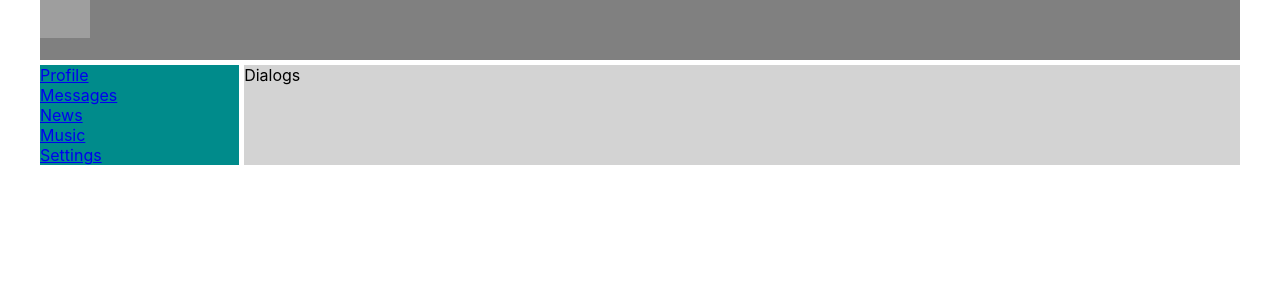
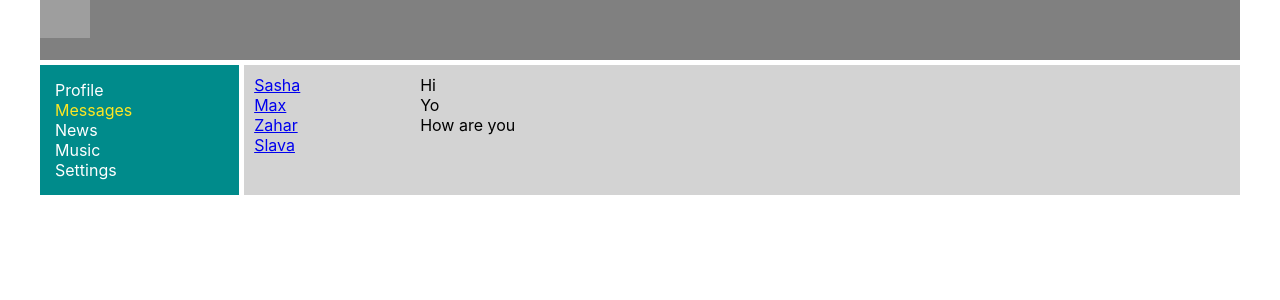
Before and after one commit to Xanclry/ReactDemo, a React (Create React App) app: page /dialogs in a window 1280 px wide. Shown: the top 300 px of the page. Built offline with nearby package versions, Linux system fonts and the light colour scheme; grey boxes are pictures that could not be loaded.

Commit message:
Added simple dialog page

```diff
--- a/src/components/Dialogs/Dialogs.js
+++ b/src/components/Dialogs/Dialogs.js
@@ -1,10 +1,29 @@
 import React from "react";
 import s from './Dialogs.module.css'
+import {NavLink} from "react-router-dom";
 
 const Dialogs = (props) => {
     return (
-        <div>
-            Dialogs
+        <div className={s.dialogs}>
+            <div className={s.dialogItems}>
+                <div className={s.dialog}>
+                    <NavLink to={'/dialogs/1'}>Sasha</NavLink>
+                </div>
+                <div className={s.dialog + ' ' + s.active}>
+                    <NavLink to={'/dialogs/2'}>Max</NavLink>
+                </div>
+                <div className={s.dialog}>
+                    <NavLink to={'/dialogs/3'}>Zahar</NavLink>
+                </div>
+                <div className={s.dialog}>
+                    <NavLink to={'/dialogs/4'}>Slava</NavLink>
+                </div>
+            </div>
+            <div className={s.messages}>
+                <div className={s.message}>Hi</div>
+                <div className={s.message}>Yo</div>
+                <div className={s.message}>How are you</div>
+            </div>
         </div>
     )
 }
--- a/src/components/Dialogs/Dialogs.module.css
+++ b/src/components/Dialogs/Dialogs.module.css
@@ -0,0 +1,25 @@
+.dialogs {
+    display: grid;
+    grid-template-columns: 2fr 10fr;
+}
+
+.dialogItems {
+    padding: 10px;
+}
+
+.dialogItems .active {
+    color: darkcyan;
+}
+
+.dialog {
+
+}
+
+.messages {
+    padding: 10px;
+
+}
+
+.message {
+
+}
--- a/src/components/Navbar/Navbar.js
+++ b/src/components/Navbar/Navbar.js
@@ -1,24 +1,25 @@
 import React from "react"
 import s from './Navbar.module.css'
+import {NavLink} from "react-router-dom";
 
 
 const Navbar = () => {
     return (
         <nav className={s.nav}>
-            <div className={`${s.item} ${s.active}`}>
-                <a href={'/profile'}>Profile</a>
+            <div className={s.item}>
+                <NavLink to={'/profile'} activeClassName={s.active}>Profile</NavLink>
             </div>
             <div className={s.item}>
-                <a href={'/dialogs'}>Messages</a>
+                <NavLink to={'/dialogs'} activeClassName={s.active}>Messages</NavLink>
             </div>
             <div className={s.item}>
-                <a href={'/news'}>News</a>
+                <NavLink to={'/news'} activeClassName={s.active}>News</NavLink>
             </div>
             <div className={s.item}>
-                <a href={'/music'}>Music</a>
+                <NavLink to={'/music'} activeClassName={s.active}>Music</NavLink>
             </div>
             <div className={s.item}>
-                <a href={'/settings'}>Settings</a>
+                <NavLink to={'/settings'} activeClassName={s.active}>Settings</NavLink>
             </div>
         </nav>
     )
--- a/src/components/Navbar/Navbar.module.css
+++ b/src/components/Navbar/Navbar.module.css
@@ -1,12 +1,14 @@
 .nav {
     grid-area: n;
     background-color: darkcyan;
+    padding: 15px;
 }
 
-.item {
+.item a {
     color: white;
+    text-decoration: none;
 }
 
-.active {
+.item a.active {
     color: #ffe622;
 }
```
